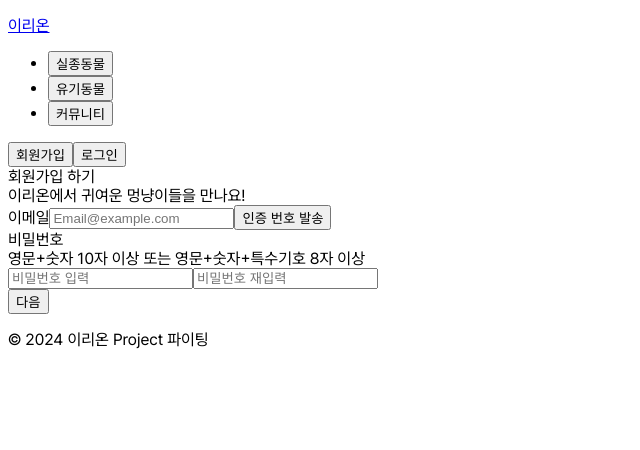
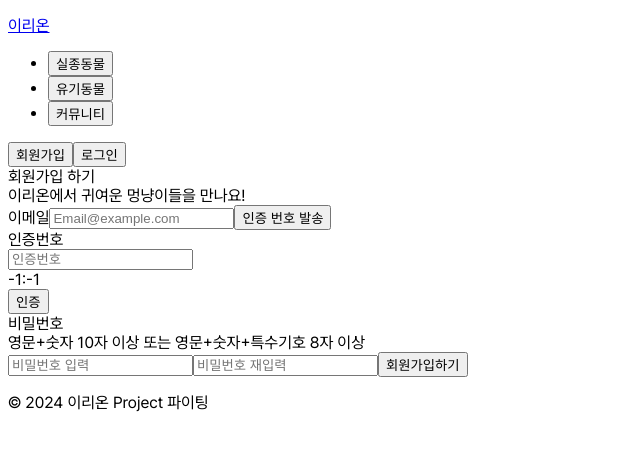
Before and after one commit to UhPoo/ireon-fe, a Next.js app: page /signup in a window 1280 px wide. Shown: the top 450 px of the page, without its empty margins (0-640 px from the left). Built offline with nearby package versions, Linux system fonts and the light colour scheme.

Commit message:
feat: 회원가입 UI 변경

```diff
--- a/src/app/(route)/signup/page.tsx
+++ b/src/app/(route)/signup/page.tsx
@@ -3,8 +3,8 @@
 import Button from "@/app/_components/Button";
 import { INPUT_IDs, Input, InputLabel } from "@/app/_components/Input";
 import { Strings } from "@/app/_resource/constants";
-import { useState } from "react";
-import { SubmitHandler, useForm } from "react-hook-form";
+import { useEffect, useState } from "react";
+import { SubmitHandler, useForm, useWatch } from "react-hook-form";
 import { twMerge } from "tailwind-merge";
 
 type FormFields = {
@@ -15,8 +15,30 @@ type FormFields = {
 };
 
 export default function SignUpPage() {
+  const EMAIL_VALIDATION_TIME = 1000 * 60 * 3;
+
   const [showEmailValidation, setShowEmailValidation] =
     useState<boolean>(false);
+  const [showPassword, setShowPassword] = useState<boolean>(false);
+
+  const [emailValidationTimeLeft, setEmailValidationTimeLeft] =
+    useState<number>(-1);
+  const minutes = String(
+    Math.floor((emailValidationTimeLeft / (1000 * 60)) % 60)
+  ).padStart(2, "0");
+  const second = String(
+    Math.floor((emailValidationTimeLeft / 1000) % 60)
+  ).padStart(2, "0");
+
+  useEffect(() => {
+    if (emailValidationTimeLeft <= 0) return;
+
+    const intervalId = setInterval(() => {
+      setEmailValidationTimeLeft(emailValidationTimeLeft - 1000);
+    }, 1000);
+
+    return () => clearInterval(intervalId);
+  }, [emailValidationTimeLeft]);
 
   const {
     register,
@@ -24,16 +46,39 @@ export default function SignUpPage() {
     setError,
     formState: { errors },
     getValues,
+    watch,
   } = useForm<FormFields>();
+
+  const watchEmail = watch(INPUT_IDs.email);
 
   const onClickSendEmailValidation = (event: React.MouseEvent<HTMLElement>) => {
     event?.preventDefault(); // onSubmit 방지
 
+    var emailValidationResult = validateEmail(getValues(INPUT_IDs.email));
+
+    if (typeof emailValidationResult == "string") {
+      setError(INPUT_IDs.email, {
+        message: emailValidationResult,
+      });
+
+      return;
+    }
+
+    setShowEmailValidation(emailValidationResult);
+    setEmailValidationTimeLeft(EMAIL_VALIDATION_TIME);
+
     try {
       // todo: 이메일 인증 번호 발송
-      if (validateEmail(getValues(INPUT_IDs.email)) == true) {
-        setShowEmailValidation(true);
+    } catch (error) {
+      //
     }
+  };
+
+  const onClickEmailValidation = () => {
+    event?.preventDefault(); // onSubmit 방지
+    try {
+      // todo: 이메일 인증
+      setShowPassword(true);
     } catch (error) {
       //
     }
@@ -53,7 +98,11 @@ export default function SignUpPage() {
   const validateEmail = (value: string): boolean | string => {
     const REGEX_EMAIL = /^[a-zA-Z0-9+-_.]+@[a-zA-Z0-9-]+.[a-zA-Z0-9-.]+$/;
 
-    if (!REGEX_EMAIL.test(value)) {
+    if (value == undefined) return "NO Email";
+
+    if (value.length == 0) {
+      return Strings.SIGN_UP_ERROR_EMAIL_REQUIRED;
+    } else if (!REGEX_EMAIL.test(value)) {
       return Strings.SIGN_UP_ERROR_INVALID_EMAIL;
     }
     return true;
@@ -106,10 +155,14 @@ export default function SignUpPage() {
               {errors.email.message}
             </div>
           )}
-          {/* 이메일 인증하기 버튼 */}
+          {/* 이메일 인증 번호 발송 버튼 */}
           <Button
             className={"w-full h-[40px] font-medium text-[14px]"}
-            variant={"primary_outlined"}
+            variant={
+              validateEmail(watchEmail) == true
+                ? "primary_outlined"
+                : "disabled_outlined"
+            }
             onClick={onClickSendEmailValidation}
           >
             {showEmailValidation
@@ -118,35 +171,67 @@ export default function SignUpPage() {
           </Button>
 
           {/* 이메일 인증 번호 */}
-          {showEmailValidation && (
-            <>
+          <div
+            className={twMerge(
+              "space-y-[8px]",
+              "transition duration-300 ease-in-out",
+              "opacity-0 translate-y-[100px]",
+              showEmailValidation && "opacity-100 translate-y-0"
+            )}
+          >
             <InputLabel
               id={INPUT_IDs.emailValidation}
               label={Strings.SIGN_UP_EMAIL_VALIDATION_CODE}
             />
+            <div className={"flex h-[40px] space-x-[10px]"}>
+              <div className={"relative w-full flex items-center"}>
                 <Input
                   id={INPUT_IDs.emailValidation}
                   placeholder={Strings.SIGN_UP_EMAIL_VALIDATION_CODE}
                   {...register(INPUT_IDs.emailValidation, {
                     required:
                       Strings.SIGN_UP_ERROR_ENTER_VALIDATION_CODE_IN_EMAIL,
-                  validate: (value) => {
-                    // todo: 이메일 인증 번호 체크
-                    return true;
-                  },
                   })}
                 />
+                <div
+                  className={twMerge(
+                    "absolute right-[10px]",
+                    "font-medium text-red_EF4444"
+                  )}
+                >
+                  {`${minutes}:${second}`}
+                </div>
+              </div>
+              {/* 이메일 인증번호 인증 버튼 */}
+              <Button
+                className={"w-[65px] font-medium text-[14px]"}
+                variant={
+                  emailValidationTimeLeft > 0
+                    ? "primary_filled"
+                    : "disabled_filled"
+                }
+                onClick={onClickEmailValidation}
+              >
+                {Strings.SIGN_UP_EMAIL_VALIDATION}
+              </Button>
+            </div>
             {errors.emailValidation && (
               <div className={"font-medium text-[14px] text-red_EF4444"}>
                 {errors.emailValidation.message}
               </div>
             )}
-            </>
-          )}
+          </div>
         </div>
 
         {/* 비밀번호 */}
-        <div className={"flex flex-col mb-[15px] space-y-[8px]"}>
+        <div
+          className={twMerge(
+            "flex flex-col mb-[15px] space-y-[8px]",
+            "transition duration-300 ease-in-out",
+            "opacity-0 translate-y-[100px]",
+            showPassword && "opacity-100 translate-y-0"
+          )}
+        >
           <InputLabel
             id={INPUT_IDs.password}
             label={Strings.SIGN_UP_PASSWORD}
@@ -187,12 +272,11 @@ export default function SignUpPage() {
               {errors.passwordConfirm.message}
             </div>
           )}
+          {/* 회원가입하기 버튼 */}
+          <Button className={"w-full h-[40px] font-medium text-[14px]"}>
+            {Strings.SIGN_UP_DONE}
+          </Button>
         </div>
-
-        {/* 다음 버튼 */}
-        <Button className={"w-full h-[40px] font-medium text-[14px]"}>
-          {Strings.NEXT}
-        </Button>
       </form>
     </div>
   );
--- a/src/app/_components/Button.tsx
+++ b/src/app/_components/Button.tsx
@@ -7,7 +7,9 @@ const VARIANTS = {
     "bg-white border-[1px] border-green_2BAE66 text-green_2BAE66 hover:border-green_209957 hover:text-green_209957",
   red_filled: "bg-red_EF4444 hover:bg-red_DC2626 text-white",
   ghost: "bg-transparent text-green_2BAE66 hover:bg-opacity-50",
-  disabled: "bg-slate-500 text-white cursor-default",
+  disabled_filled: "bg-slate-500 text-white cursor-default",
+  disabled_outlined:
+    "bg-white border-[1px] border-slate-300 text-slate-300 cursor-default",
 };
 
 type IButtonProps = {
--- a/src/app/_components/Input.tsx
+++ b/src/app/_components/Input.tsx
@@ -29,8 +29,8 @@ export const Input = forwardRef<HTMLInputElement, IInputProps>(
         ref={forwardedRef}
         id={props.id}
         className={twMerge(
+          "flex-1",
           "px-[12px] py-[8px]",
-          "w-[450px] h-[40px]",
           "rounded-md border-[1px] border-gray_E5E5E5",
           "text-[16px]",
           "focus:outline-none focus:border-green_1D7846 focus:ring-green_1D7846 focus:ring-1",
--- a/src/app/_resource/constants.ts
+++ b/src/app/_resource/constants.ts
@@ -11,7 +11,8 @@ export const Strings = {
   SIGN_UP_EMAIL_VALIDATION_CODE: "인증번호",
   SIGN_UP_SEND_EMAIL_VALIDATION_CODE: "인증 번호 발송",
   SIGN_UP_RESEND_EMAIL_VALIDATION_CODE: "인증 번호 재발송",
-  SIGN_UP_ERROR_INVALID_EMAIL: "정확한 이메일을 입력해주세요.",
+  SIGN_UP_EMAIL_VALIDATION: "인증",
+  SIGN_UP_ERROR_INVALID_EMAIL: "유효한 이메일 주소를 입력해주세요.",
   SIGN_UP_ERROR_INVALID_PASSWORD_CONDITION:
     "영문+숫자 10자 이상 또는 영문+숫자+특수기호 8자 이상이어야 합니다.",
   SIGN_UP_ERROR_ENTER_VALIDATION_CODE_IN_EMAIL:
@@ -21,5 +22,5 @@ export const Strings = {
   SIGN_UP_ERROR_REENTER_PASSWORD: "비밀번호를 재입력해주세요.",
   SIGN_UP_ERROR_ENTER_SAME_PASSWORD: "동일한 비밀번호를 입력해주세요.",
   SIGN_UP_ERROR_EMAIL_ALREADY_EXISTS: "이미 존재하는 이메일입니다.",
-  NEXT: "다음",
+  SIGN_UP_DONE: "회원가입하기",
 };
```
Lines whose indentation alone changed are shown as unchanged.
